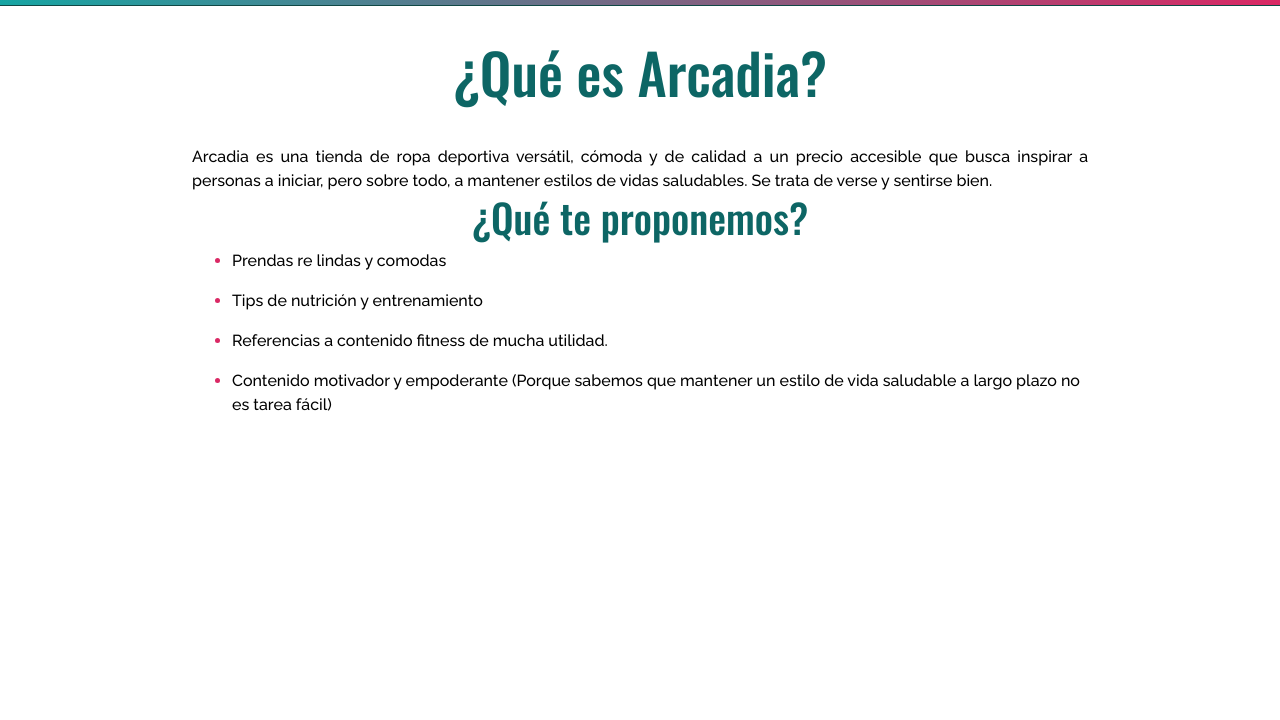
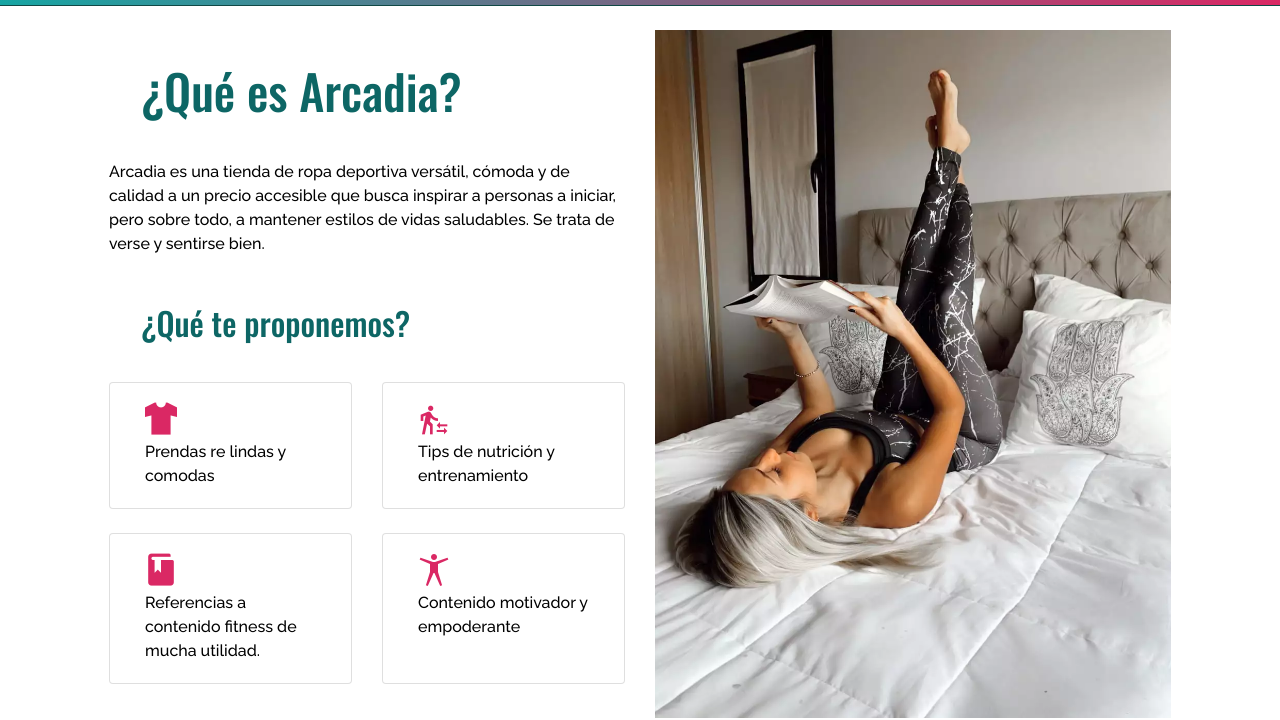
Before and after one commit to jesusmpds/arcadia-tienda-Jesus-Perez-camada-10755, a website: page pages/nosotros.html in a window 1280 px wide. Shown: the part 96-816 px from the top of the page. Drawn offline with nearby package versions, Linux system fonts and the light colour scheme.

Commit message:
Updated Nostros page, and FAQ page, fixed code errors and removed unused code. Added new blog post to the blog index page, added imag min size for tienda page

```diff
--- a/pages/nosotros.html
+++ b/pages/nosotros.html
@@ -43,12 +43,13 @@
                 </div>
             </nav>
         </header>
-        <main>
-            <section>
-                <h1>
+        <main class="container">
+            <section class="row p-4">
+                <div class="col-12 col-lg-6">
+                    <h1 class="text-left">
                         ¿Qué es Arcadia?
                     </h1>
-                <p id="nosotrosHistoria">Arcadia es una tienda de ropa deportiva versátil,
+                    <p>Arcadia es una tienda de ropa deportiva versátil,
                         cómoda y de calidad a un precio accesible que busca
                         inspirar a personas a iniciar, pero sobre todo, a
                         mantener estilos de vidas saludables. Se trata de
@@ -57,20 +58,38 @@
                     <h2>
                         ¿Qué te proponemos?
                     </h2>
-                <ul>
-                    <li>
-                        <p>Prendas re lindas y comodas</p>
-                    </li>
-                    <li>
-                        <p>Tips de nutrición y entrenamiento</p>
-                    </li>
-                    <li>
-                        <p>Referencias a contenido fitness de mucha utilidad.</p>
-                    </li>
-                    <li>
-                        <p>Contenido motivador y empoderante (Porque sabemos que mantener un estilo de vida saludable a largo plazo no es tarea fácil)</p>
-                    </li>
-                </ul>
+                    <div class="card-deck row">
+                        <div class="card col-6">
+                          <div class="card-body">
+                            <i class="icon-apparel mx-auto"></i>
+                            <p class="card-text">Prendas re lindas y comodas</p>
+                          </div>
+                        </div>
+                        <div class="card col-6">
+                          <div class="card-body">
+                            <i class="icon-transfer_within_a_station mx-auto"></i>
+                            <p class="card-text">Tips de nutrición y entrenamiento</p>
+                          </div>
+                        </div>
+                    </div>
+                    <div class="card-deck row mt-4">
+                        <div class="card col-6">
+                          <div class="card-body">
+                            <i class="icon-book-reference mx-auto"></i>
+                            <p class="card-text">Referencias a contenido fitness de mucha utilidad.</p>
+                          </div>
+                        </div>
+                        <div class="card col-6">
+                            <div class="card-body">
+                              <i class="icon-accessibility mx-auto"></i>
+                              <p class="card-text">Contenido motivador y empoderante</p>
+                            </div>
+                          </div>
+                    </div>
+                </div>
+                <div class="col-12 col-lg-6 align-self-center">
+                    <img class="w-100 mt-3 mt-lg-0" src="../images/conjuntos/conjunto-marbel-acerca-de.webp">
+                </div>
             </section>
         </main>
         <footer>
--- a/scss/_global.scss
+++ b/scss/_global.scss
@@ -13,11 +13,17 @@
 
 h1 {
     text-align: center;
-    font-size: calc(3rem + 1vmin);
+    font-size: 3rem;
+        @media (max-width: 768px) {
+            font-size: calc(3rem + 1vmin)
+        }
 }
 
 h2 {
-    font-size: calc(2rem + 1vmin);
+    font-size: 2rem;
+        @media (max-width: 768px) {
+            font-size: calc(2rem + 1vmin)
+        }
 }
 
 ul {
--- a/scss/_icons.scss
+++ b/scss/_icons.scss
@@ -27,6 +27,18 @@
     -moz-osx-font-smoothing: grayscale;
   }
 
+  .icon-transfer_within_a_station:before {
+    content: "\e900";
+  }
+  .icon-lunch_dining:before {
+    content: "\e901";
+  }
+  .icon-apparel:before {
+    content: "\e902";
+  }
+  .icon-book-reference:before {
+    content: "\e903";
+  }
   .icon-cart:before {
     content: "\e93a";
   }
@@ -42,6 +54,12 @@
   .icon-search:before {
     content: "\e986";
   }
+  .icon-spoon-knife:before {
+    content: "\e9a3";
+  }
+  .icon-accessibility:before {
+    content: "\e9b2";
+  }
   .icon-instagram:before {
     content: "\ea92";
   }
--- a/scss/_mixins.scss
+++ b/scss/_mixins.scss
@@ -8,5 +8,4 @@
         transition: all 0.5s;
         text-decoration: none;
     }
-
 }
--- a/scss/components/_contact.scss
+++ b/scss/components/_contact.scss
@@ -6,6 +6,7 @@
 
 #contactPage {
     form{
+        margin-bottom:1rem;
         label{
             margin: 10px 0;
         }
--- a/scss/components/_index.scss
+++ b/scss/components/_index.scss
@@ -55,7 +55,6 @@
         font-weight: bold;
     }
     .card {
-
     height:100%;
     }
 
@@ -63,4 +62,8 @@
         object-fit: cover;
         height: 100%;
     }
+    button {
+        position: absolute;
+        bottom: 15px;
+    }
 }
--- a/scss/components/_pages.scss
+++ b/scss/components/_pages.scss
@@ -1,26 +1,31 @@
 /* Pages Styles*/
-#nosotrosPage, .page {
+.page {
     main{
         min-height: 100vh;
-        padding-bottom: 2rem;
     }
     h1{
-        padding: 2rem;
+        padding:2rem;
     }
 }
 
 #nosotrosPage {
-    text-align: center;
-    #nosotrosHistoria {
-        margin: auto;
-        width: 70%;
-        text-align: justify;
-    }
-    section ul{
-        @extend #nosotrosHistoria
-    }
     ul li {
         text-align: left;
+    }
+    h2 {
+        padding:2rem;
+    }
+    .card{
+        &:hover{
+            transform: scale(1.1,1.1);
+        }
+        &:hover i {
+            color:$dark-green;
+        }
+        i {
+            font-size:2rem;
+            color:$dark-fucsia;
+        }
     }
 }
 
--- a/scss/components/_tienda.scss
+++ b/scss/components/_tienda.scss
@@ -27,6 +27,9 @@
 #tiendaPage{
     .card {
         margin: 1rem;
+        img {
+            min-height: 341.31px;
+        }
     }
 }
 
```
Also changed, not shown: index.html (+5 -3 lines), pages/blog.html (+17 -1 lines), pages/faq.html (+15 -8 lines), css/styles.css, fonts/icomoon.ttf, fonts/icomoon.woff, images/blog/ejercicios-gluteos-piernas.jpg (added), images/conjuntos/Conjunto-marbel-acerca-de-min.jpg (added), images/conjuntos/conjunto-marbel-acerca-de.webp (added), images/faq.svg (added), 2 other files. Lines whose indentation alone changed are shown as unchanged.
